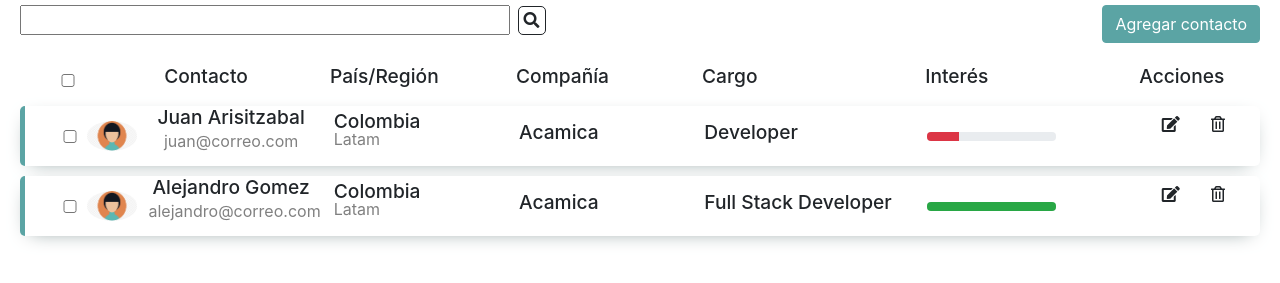
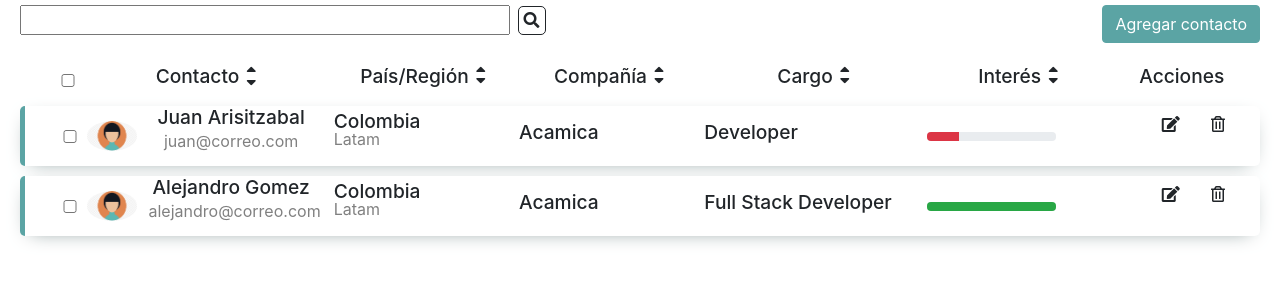
Before and after one commit to Jhota18/Data_Warehouse, a plain HTML site: page Front/contactos.html in a window 1280 px wide. Shown: the part 131-414 px from the top of the page. Drawn offline with nearby package versions, Linux system fonts and the light colour scheme.

Commit message:
Avance ordenar alfabeticamente

```diff
--- a/Front/contactos.html
+++ b/Front/contactos.html
@@ -117,15 +117,46 @@
             </div>
         </section>
         <section class="contactList">
-            <div class="titles">
-                <input type="checkbox" class="select">
-                <h3 class="contactTitle">Contacto</h3>
-                <h3 class="countryTitle">País/Región</h3>
-                <h3 class="companyTitle">Compañía</h3>
-                <h3 class="roleTitle">Cargo</h3>
-                <h3 class="interestTitle">Interés</h3>
-                <h3 class="actionsTitle">Acciones</h3>
+          <div class="titles">
+            <input type="checkbox" class="select">
+            <div class="contactTitle" >
+              <h3>Contacto</h3>
+              <div class="iconsContainer" >
+                <i class="fas fa-sort-up" id="prueba" onclick="sortByNameA()"></i>
+                <i class="fas fa-sort-down" onclick="sortByNameZ()"></i>
+              </div>
             </div>
+            <div class="countryTitle">
+              <h3>País/Región</h3>
+              <div class="iconsContainer">
+                <i class="fas fa-sort-up"></i>
+                <i class="fas fa-sort-down"></i>
+              </div>
+            </div>
+            <div class="companyTitle">
+              <h3 >Compañía</h3>
+              <div class="iconsContainer">
+                <i class="fas fa-sort-up"></i>
+                <i class="fas fa-sort-down"></i>
+              </div>
+            </div>
+            <div class="roleTitle">
+              <h3 >Cargo</h3>
+              <div class="iconsContainer">
+                <i class="fas fa-sort-up"></i>
+                <i class="fas fa-sort-down"></i>
+              </div>
+            </div>
+            <div class="interestTitle">
+              <h3 >Interés</h3>
+              <div class="iconsContainer">
+                <i class="fas fa-sort-up"></i>
+                <i class="fas fa-sort-down"></i>
+              </div>
+            </div>
+            <h3 class="actionsTitle">Acciones</h3>
+          </div>
+          <div id="myTable">
             <div class="contact">
                 <input type="checkbox" class="selectCont">
                 <img src="img/kisspng-computer-icons-united-states-of-america-user-avata-facial-hair-man-avatar-profile-people-user-b-5bfccdf4d0c0f6.5923136715432944528551.jpg" alt="" class="photo">
@@ -156,8 +187,10 @@
                 <i class="fas fa-edit"></i>
                 <i class="far fa-trash-alt"></i>
             </div>
+          </div>
         </section>
     </main>
+    <script src="script/index.js"></script>
     <script src="https://code.jquery.com/jquery-3.5.1.slim.min.js" integrity="sha384-DfXdz2htPH0lsSSs5nCTpuj/zy4C+OGpamoFVy38MVBnE+IbbVYUew+OrCXaRkfj" crossorigin="anonymous"></script>
     <script src="https://cdn.jsdelivr.net/npm/bootstrap@4.5.3/dist/js/bootstrap.bundle.min.js" integrity="sha384-ho+j7jyWK8fNQe+A12Hb8AhRq26LrZ/JpcUGGOn+Y7RsweNrtN/tE3MoK7ZeZDyx" crossorigin="anonymous"></script>
 </body>
--- /dev/null
+++ b/Front/script/index.js
@@ -0,0 +1,53 @@
+
+
+function sortByNameA() {
+    var table, rows, switching, i, x, y, shouldSwitch;
+    table = document.getElementById("myTable");
+    switching = true;
+    while (switching) {
+
+      switching = false;
+      rows = document.querySelectorAll('.contact');
+
+      for (i = 0; i < (rows.length - 1); i++) {
+
+        shouldSwitch = false;
+        x = rows[i].getElementsByTagName("h3")[0];
+        y = rows[i + 1].getElementsByTagName("h3")[0];
+        if (x.innerHTML.toLowerCase() > y.innerHTML.toLowerCase()) {
+          shouldSwitch = true;
+          break;
+        }
+      }
+      if (shouldSwitch) {
+        rows[i].parentNode.insertBefore(rows[i + 1], rows[i]);
+        switching = true;
+      }
+    }
+}
+
+function sortByNameZ() {
+    var table, rows, switching, i, x, y, shouldSwitch;
+    table = document.getElementById("myTable");
+    switching = true;
+    while (switching) {
+
+      switching = false;
+      rows = document.querySelectorAll('.contact');
+
+      for (i = 0; i < (rows.length - 1); i++) {
+
+        shouldSwitch = false;
+        x = rows[i].getElementsByTagName("h3")[0];
+        y = rows[i + 1].getElementsByTagName("h3")[0];
+        if (x.innerHTML.toLowerCase() < y.innerHTML.toLowerCase()) {
+          shouldSwitch = true;
+          break;
+        }
+      }
+      if (shouldSwitch) {
+        rows[i].parentNode.insertBefore(rows[i + 1], rows[i]);
+        switching = true;
+      }
+    }
+}
--- a/Front/styles/_style.scss
+++ b/Front/styles/_style.scss
@@ -130,28 +130,108 @@ main{
         }
 
         .contactTitle{
-            font-size: larger;
+            display: flex;
+            justify-content: center;
             grid-column: 2/4;
-            text-align: center;
+            h3 {
+                font-size: larger;
+            }
+            .iconsContainer{
+                display: flex;
+                flex-flow: column;
+                margin-left: 7px;
+
+                .fa-sort-up {
+                    margin-bottom: -10px;
+                    z-index: 20;
+                }
+
+                .fa-sort-down {
+
+                    z-index: 20;
+                }
+
+            }
         }
         .countryTitle {
-            font-size: larger;
             grid-column: 4/4;
+            display: flex;
+            justify-content: center;
+
+            h3 {
+                font-size: larger;
+            }
+            .iconsContainer{
+                display: flex;
+                flex-flow: column;
+                margin-left: 7px;
+                .fa-sort-up {
+                    margin-bottom: -12px;
+                }
+
+            }
 
         }
         .companyTitle {
-            font-size: larger;
             grid-column: 5/5;
+            display: flex;
+            justify-content: center;
+
+            h3 {
+                font-size: larger;
+            }
+
+            .iconsContainer{
+                display: flex;
+                flex-flow: column;
+                margin-left: 7px;
+                .fa-sort-up {
+                    margin-bottom: -12px;
+                }
+
+            }
 
         }
         .roleTitle {
-            font-size: larger;
             grid-column: 6/6;
+            display: flex;
+            justify-content: center;
+
+            h3 {
+                font-size: larger;
+            }
+
+            .iconsContainer{
+                display: flex;
+                flex-flow: column;
+                margin-left: 7px;
+
+                .fa-sort-up {
+                    margin-bottom: -12px;
+                }
+
+            }
 
         }
         .interestTitle {
-            font-size: larger;
             grid-column: 7/7;
+            display: flex;
+            justify-content: center;
+
+            h3 {
+                font-size: larger;
+            }
+
+            .iconsContainer{
+                display: flex;
+                flex-flow: column;
+                margin-left: 7px;
+                z-index: 20;
+                .fa-sort-up {
+                    margin-bottom: -12px;
+                }
+
+            }
 
         }
         .actionsTitle {
```
Also changed, not shown: Front/styles/contactos.css, 1 other file.
